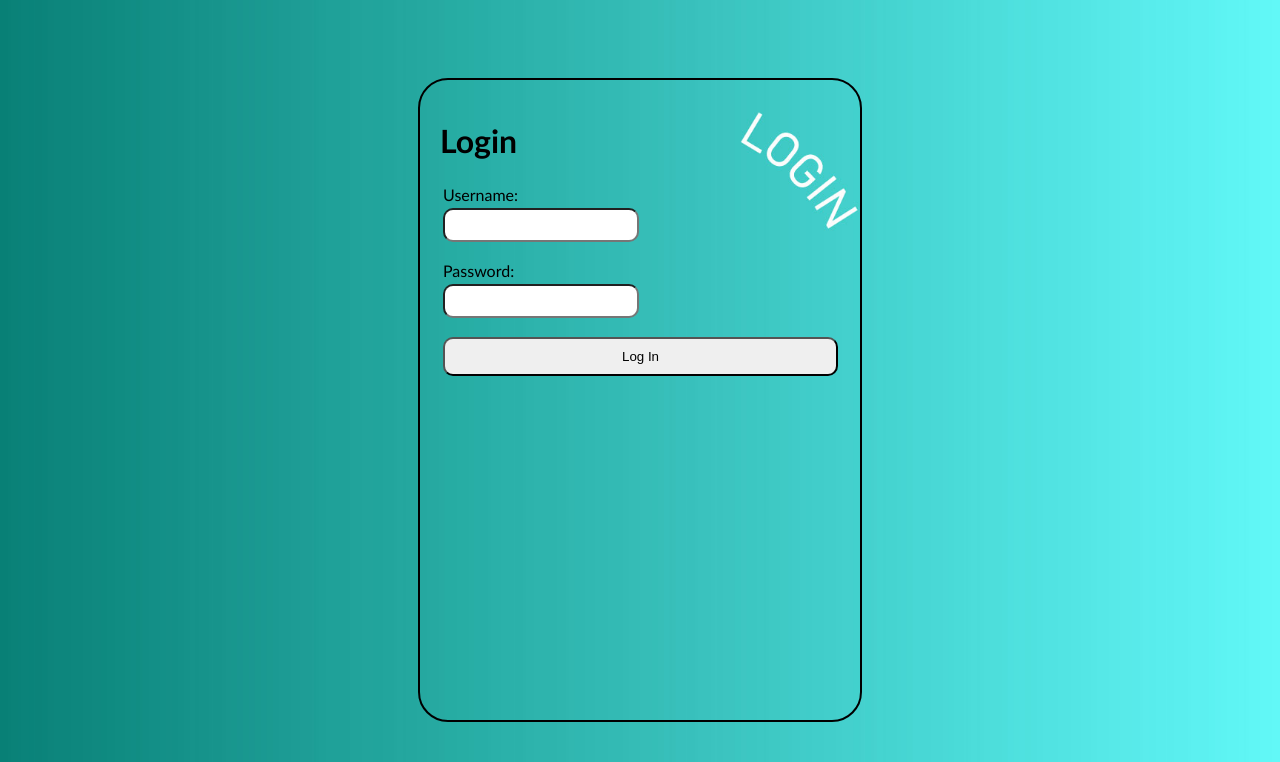
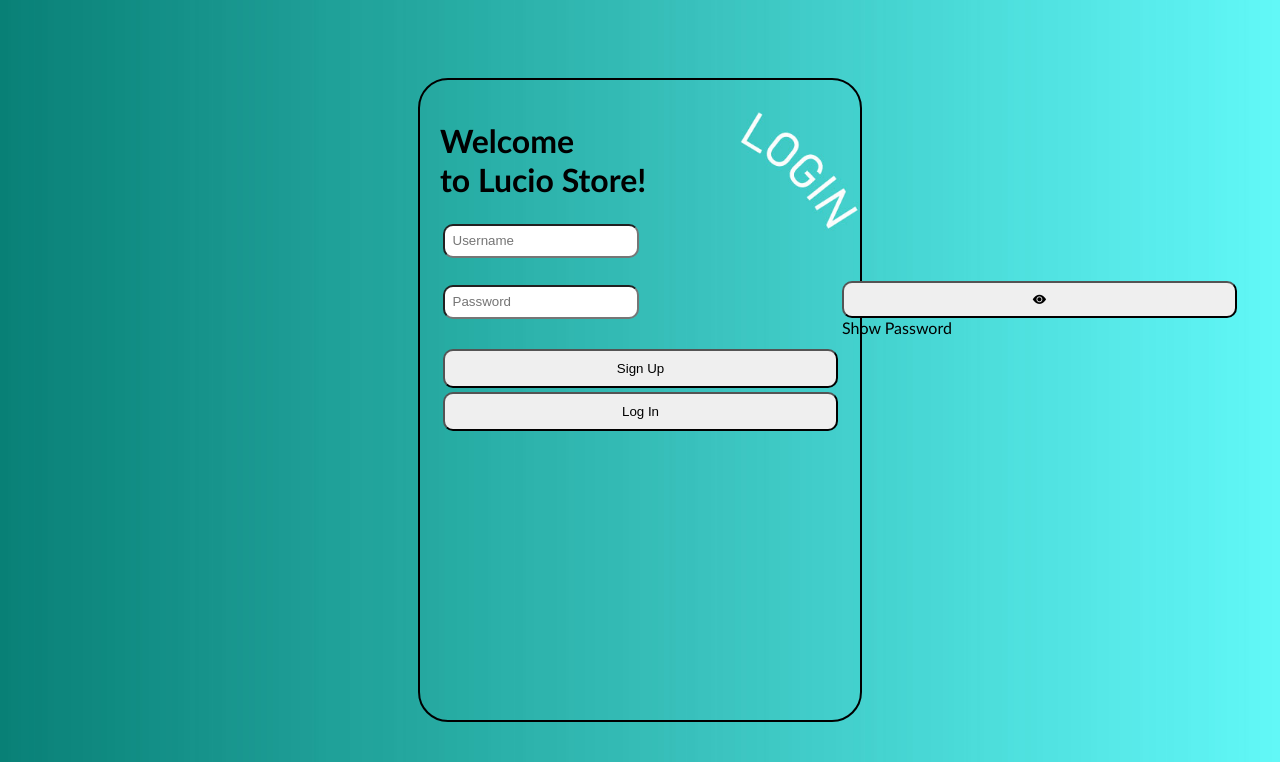
Before and after one commit to BlueLuscious/App, a Django app: page /login/ in a window 1280 px wide. Shown: the top 762 px of the page. Run offline with Django 4.2, Linux system fonts and the light colour scheme.

Commit message:
update login.html
add script (JS)
add warning divs
add button to show/hide password
add messages (django)
remove labels

```diff
--- a/app/templates/registration/login.html
+++ b/app/templates/registration/login.html
@@ -1,34 +1,53 @@
+{% extends "base.html" %}
 {% load static %}
+{% block content %}
 <html lang="en">
 <head>
     <link rel="stylesheet" href="{% static 'CSS/loginStyles.css' %}" type="text/css"/>
+    <script type="module" src="{% static 'JS/loginScript.js' %}"></script>
 </head>
 <body>
-    {% block content %}
-    <form method="post">
+    <form method="post" enctype="multipart/form-data" id="form">
         {% csrf_token %}
         <div class="display">
-            <h1>Login</h1>
+            <h1 class="title">Welcome <br> to Lucio Store!</h1>
             <table>
                 <tr>
-                    <td><label for="username">Username:</label></td>
+                    <td><input type="text" id="id_username" name="username" class="input" placeholder="Username" style="border-bottom-color: {{ border_color }};"></td>
                 </tr>
                 <tr>
-                    <td><input type="text" id="username" name="username"></td>
+                    <td><div class="warning" id="warning_username"></div></td>
                 </tr>
                 <tr>
-                    <td><label for="password">Password:</label></td>
+                    <td><input type="password" id="id_password" name="password" class="input" placeholder="Password" style="border-bottom-color: {{ border_color }};"></td>
+                    <td>
+                        <button type="button" id="show_password_button"><div id="eyeIcon" class="bi bi-eye-fill icon"></div></button>
+                        <div class="show_password_popup_text" id="show_password_popup">Show Password</div>
+                    </td>
                 </tr>
                 <tr>
-                    <td><input type="password" id="password" name="password"></td>
+                    <td><div class="warning" id="warning_password"></div></td>
                 </tr>
                 <tr>
-                    <td><button type="submit">Log In</button></td>
+                    <td>
+                        <div class="warning" id="warning_userdata">
+                            {% if messages %}
+                                {% for message in messages %}
+                                    <div id="message" class="{{ message.tags }}">{{ message }}</div>
+                                {% endfor %}
+                            {% endif %}
+                        </div>
+                    </td>
+                </tr>
+                <tr>
+                    <td><button type="button" id="go_to_signup">Sign Up</button></td>
+                </tr>
+                <tr>
+                    <td><button type="submit" id="log_in_button" >Log In</button></td>
                 </tr>
             </table>
         </div>
     </form>
-    {% endblock content %}
 </body>
-
 </html>
+{% endblock content %}
```
